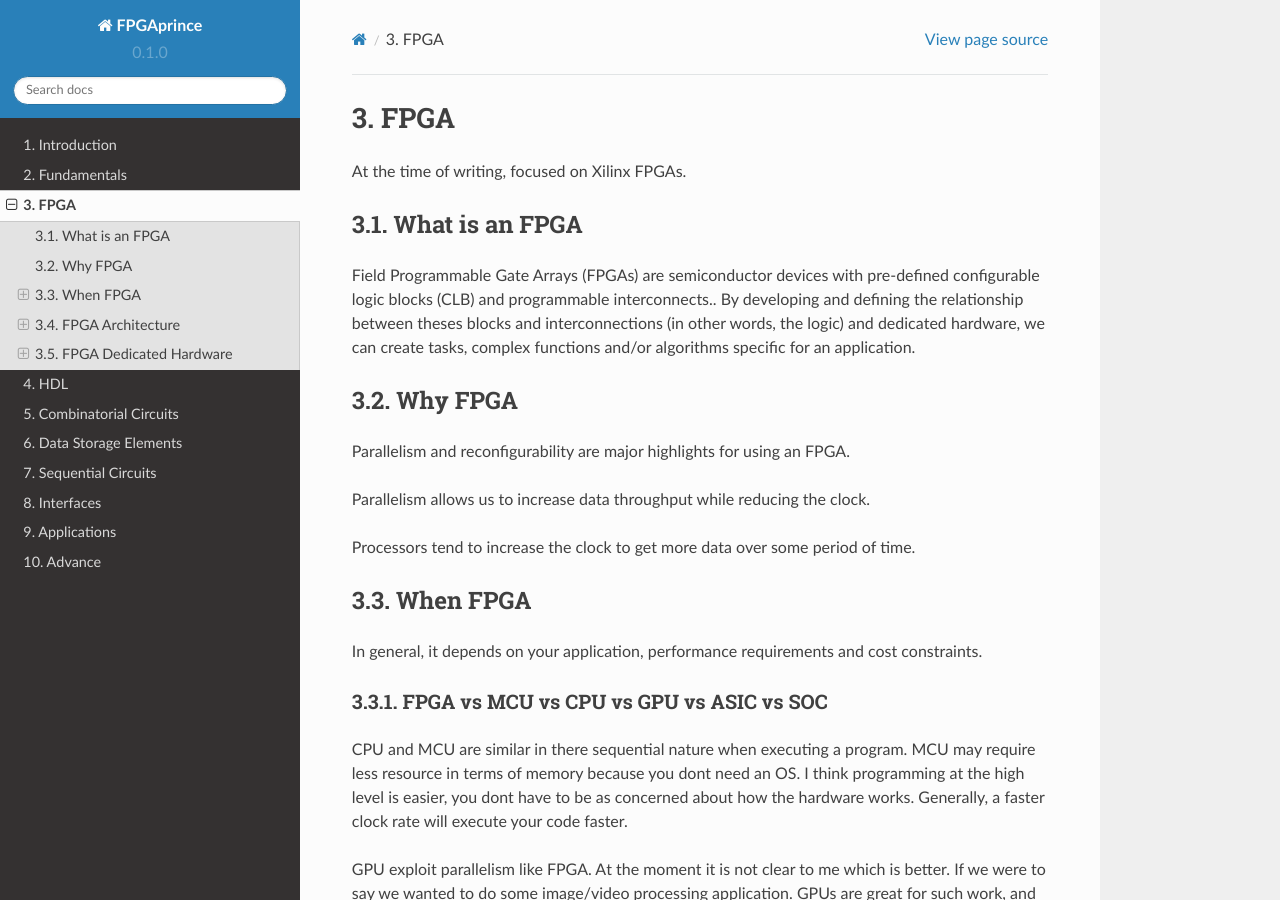
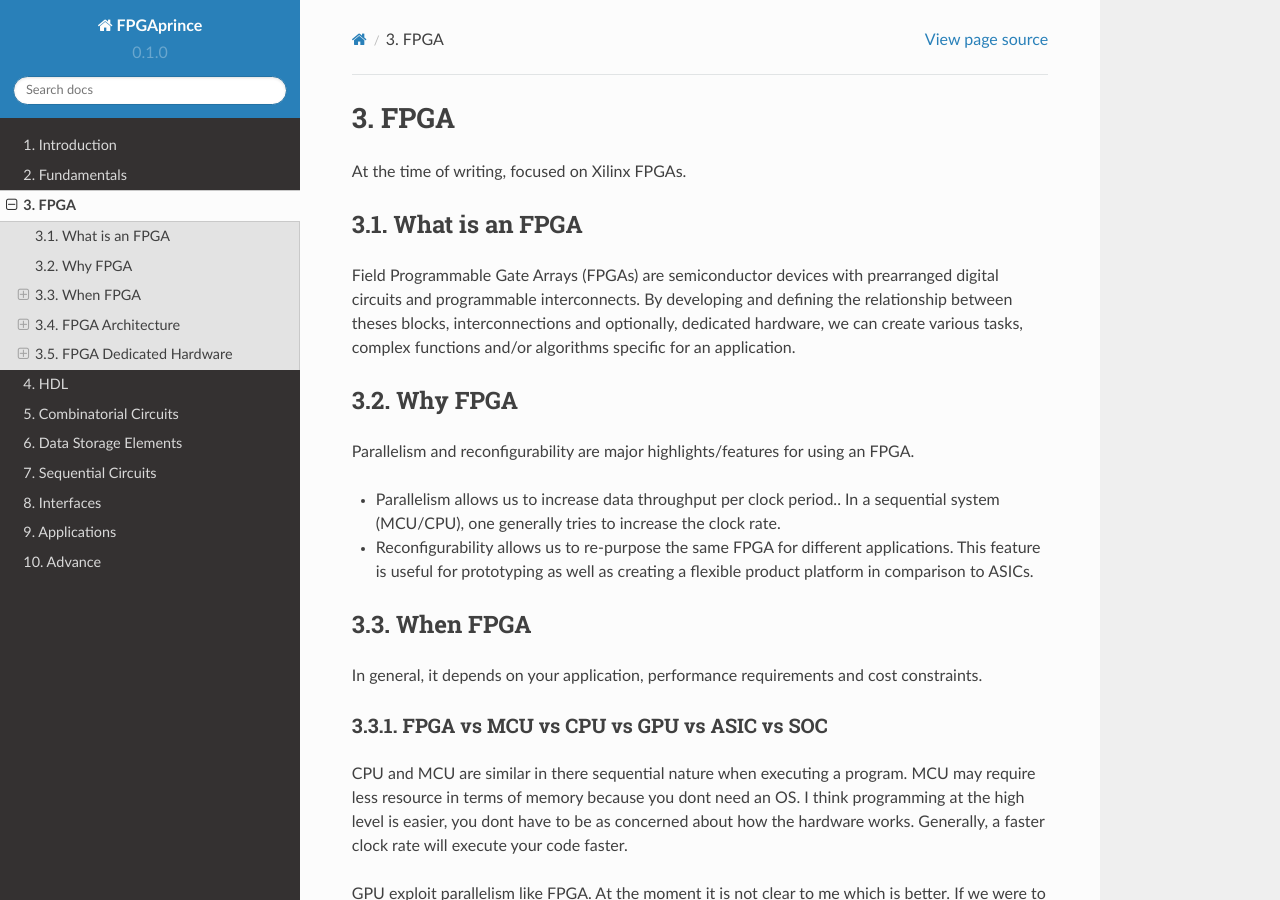
Before and after one commit to fpgaprince/rtd, a Sphinx documentation site: the page built from docs/source/fpga.rst, in a window 1280 px wide and 900 px high. Built offline with Sphinx 7.4.7 and the Read the Docs theme 2.0.0, drawn with Linux system fonts in a browser that asks for light colours.

Commit message:
trying bullet

```diff
--- a/docs/source/fpga.rst
+++ b/docs/source/fpga.rst
@@ -5,19 +5,21 @@ At the time of writing, focused on Xilinx FPGAs.
 
 What is an FPGA
 ==================
-Field Programmable Gate Arrays (FPGAs) are semiconductor devices with pre-defined configurable logic blocks (CLB) and programmable interconnects..
-By developing and defining the relationship between theses blocks and interconnections (in other words, the logic) and dedicated hardware,
-we can create tasks, complex functions and/or algorithms specific for an application.
+Field Programmable Gate Arrays (FPGAs) are semiconductor devices with prearranged digital circuits and programmable interconnects.
+By developing and defining the relationship between theses blocks, interconnections and optionally, dedicated hardware,
+we can create various tasks, complex functions and/or algorithms specific for an application.
 
 
 
 Why FPGA
 ==================
-Parallelism and reconfigurability are major highlights for using an FPGA.
+Parallelism and reconfigurability are major highlights/features for using an FPGA.
 
-Parallelism allows us to increase data throughput while reducing the clock.
+*   Parallelism allows us to increase data throughput per clock period..
+    In a sequential system (MCU/CPU), one generally tries to increase the clock rate.
 
-Processors tend to increase the clock to get more data over some period of time.
+*   Reconfigurability allows us to re-purpose the same FPGA for different applications.
+    This feature is useful for prototyping as well as creating a flexible product platform in comparison to ASICs.
 
 
 When FPGA
```
